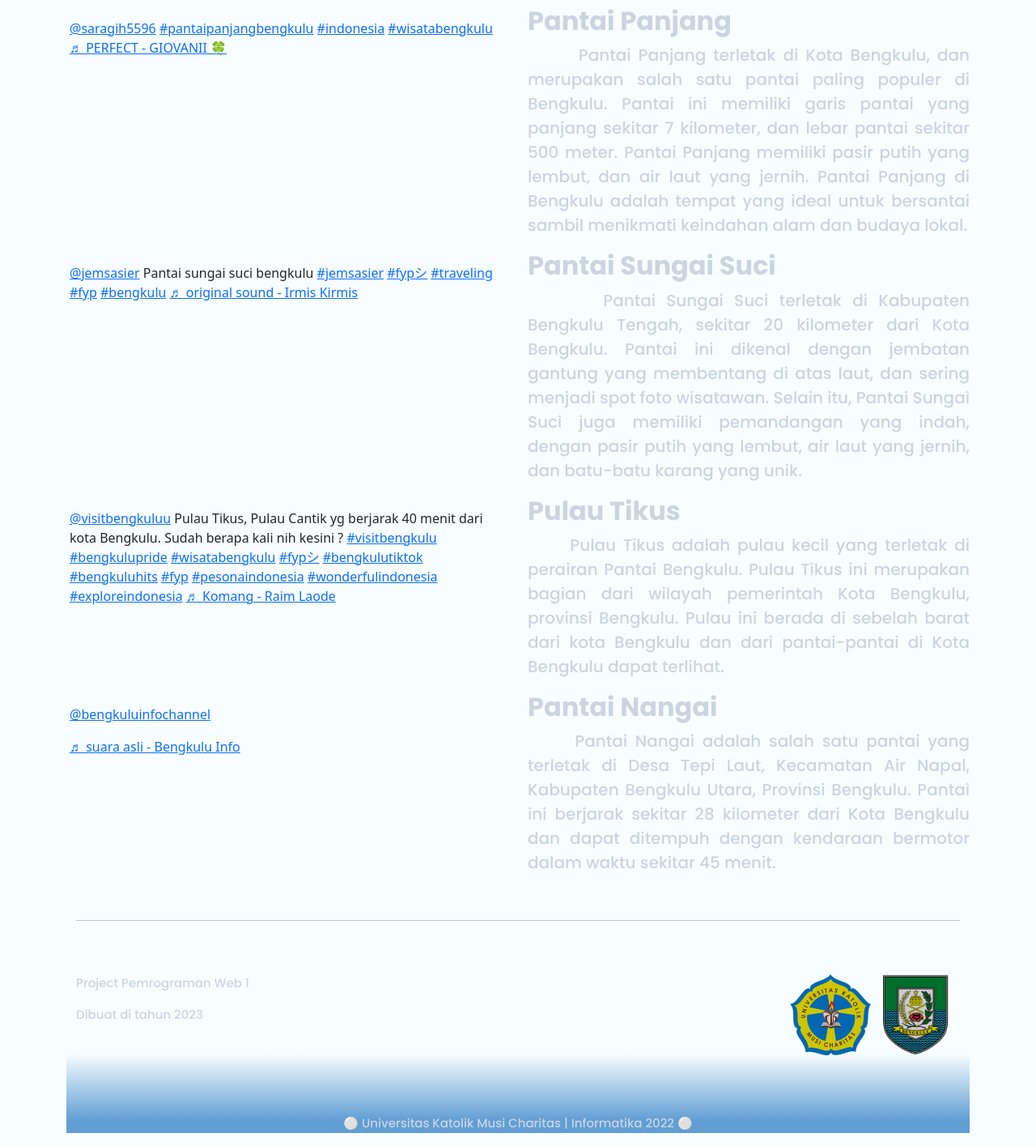
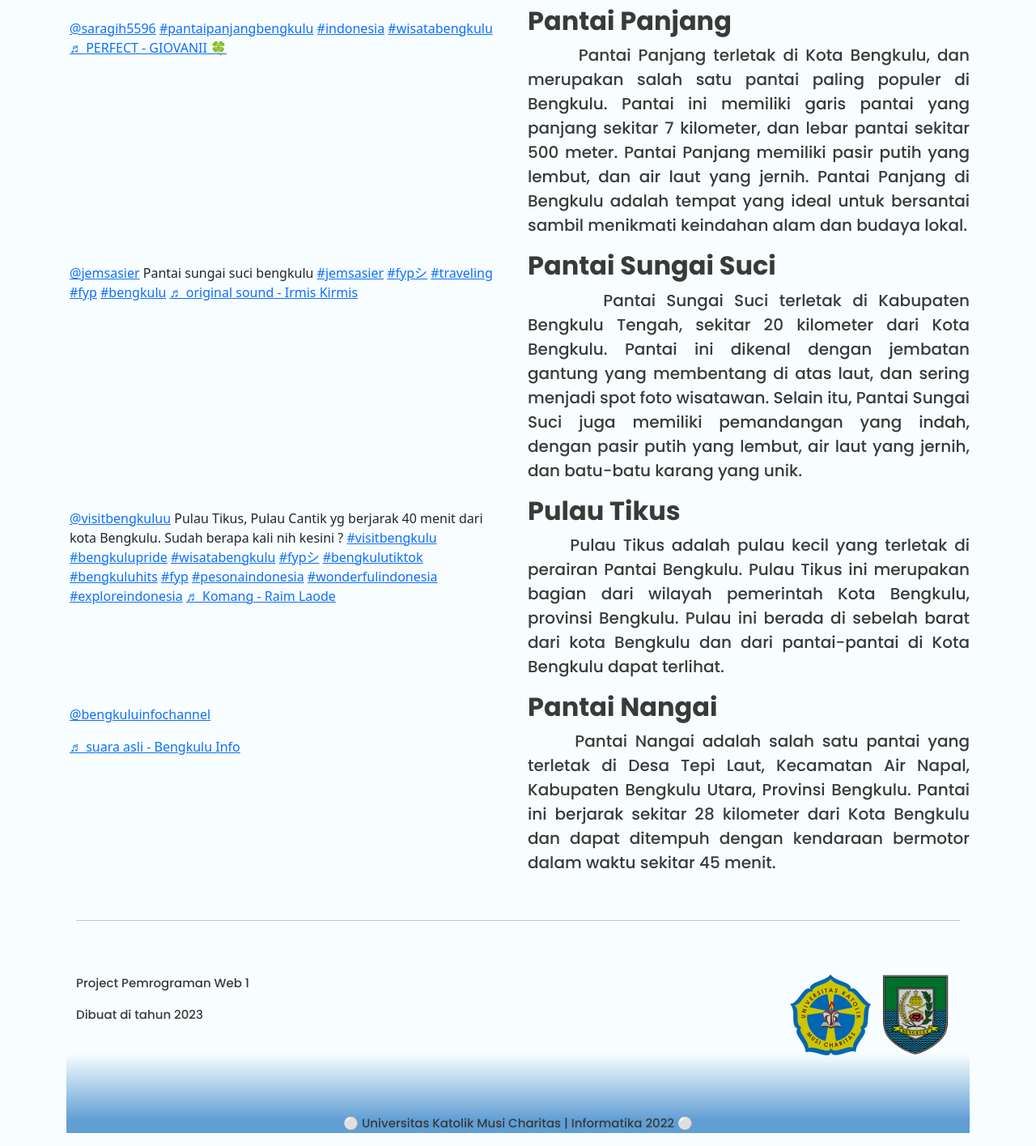
Before and after one commit to PatrikGalihAdiParananda/BengkuluVibes, a plain HTML site: page Wisata/Pantai/wisata2.html in a window 1280 px wide. Shown: the part 1087-2502 px from the top of the page at 81% size. Drawn offline with nearby package versions, Linux system fonts and the light colour scheme; a script that the page names is missing.

Commit message:
Ganti warna tulisan

```diff
--- a/Wisata/Pantai/wisata2.html
+++ b/Wisata/Pantai/wisata2.html
@@ -61,7 +61,7 @@
         <h1>
           <div class="row justify-content-center hiddencenter">
             <div class="col">
-              <div class="fw-bold poppinsboldsejarah" style="color: #cbd5e1">
+              <div class="fw-bold poppinsboldsejarah" style="color: #383b38">
                 <font color="#00bfff">Beragam Pantai</font> <br />
                 "Bengkulu"
               </div>
@@ -85,7 +85,7 @@
           </blockquote>
           <script async src="https://www.tiktok.com/embed.js"></script>
         </div>
-        <div class="col-md-6 poppinsmedium" style="color: #cbd5e1">
+        <div class="col-md-6 poppinsmedium" style="color: #383b38">
           <h2><b>Pantai Panjang</b></h2>
           <p class="teksps" align="justify">
             &nbsp;&nbsp;&nbsp;&nbsp;&nbsp;&nbsp; Pantai Panjang terletak di Kota Bengkulu, dan merupakan salah satu pantai paling populer di Bengkulu. Pantai ini memiliki garis pantai yang panjang sekitar 7 kilometer, dan lebar pantai
@@ -109,7 +109,7 @@
           </blockquote>
           <script async src="https://www.tiktok.com/embed.js"></script>
         </div>
-        <div class="col-md-6 poppinsmedium" style="color: #cbd5e1">
+        <div class="col-md-6 poppinsmedium" style="color: #383b38">
           <h2><b>Pantai Sungai Suci</b></h2>
           <p class="teksps" align="justify">
             &nbsp;&nbsp;&nbsp;&nbsp;&nbsp;&nbsp; Pantai Sungai Suci terletak di Kabupaten Bengkulu Tengah, sekitar 20 kilometer dari Kota Bengkulu. Pantai ini dikenal dengan jembatan gantung yang membentang di atas laut, dan sering menjadi
@@ -138,7 +138,7 @@
           </blockquote>
           <script async src="https://www.tiktok.com/embed.js"></script>
         </div>
-        <div class="col-md-6 poppinsmedium" style="color: #cbd5e1">
+        <div class="col-md-6 poppinsmedium" style="color: #383b38">
           <h2><b>Pulau Tikus</b></h2>
           <p class="teksps" align="justify">
             &nbsp;&nbsp;&nbsp;&nbsp;&nbsp;&nbsp;Pulau Tikus adalah pulau kecil yang terletak di perairan Pantai Bengkulu. Pulau Tikus ini merupakan bagian dari wilayah pemerintah Kota Bengkulu, provinsi Bengkulu. Pulau ini berada di sebelah
@@ -157,7 +157,7 @@
           </blockquote>
           <script async src="https://www.tiktok.com/embed.js"></script>
         </div>
-        <div class="col-md-6 poppinsmedium" style="color: #cbd5e1">
+        <div class="col-md-6 poppinsmedium" style="color: #383b38">
           <h2><b>Pantai Nangai</b></h2>
           <p class="teksps" align="justify">
             &nbsp;&nbsp;&nbsp;&nbsp;&nbsp;&nbsp;Pantai Nangai adalah salah satu pantai yang terletak di Desa Tepi Laut, Kecamatan Air Napal, Kabupaten Bengkulu Utara, Provinsi Bengkulu. Pantai ini berjarak sekitar 28 kilometer dari Kota
@@ -175,7 +175,7 @@
       <!-- Footer -->
       <section style="background: linear-gradient(0deg, #619ed4 8%, rgba(255, 255, 255, 0) 50%)">
         <div class="container">
-          <div class="poppinsmedium" align="left" style="color: #cbd5e1; font-size: 15px">
+          <div class="poppinsmedium" align="left" style="color: #383b38; font-size: 15px">
             <a href="https://www.instagram.com/pemprov_bengkulu/">
               <img src="/Bengkulu.png" alt="Logo Sponsor" class="img-sponsor" style="float: right; margin-right: 5px" />
             </a>
@@ -188,7 +188,7 @@
             <p>Dibuat di tahun 2023</p>
           </div>
           <br /><br /><br /><br />
-          <div class="poppinsmedium text-center" style="color: #cbd5e1; font-size: 15px">
+          <div class="poppinsmedium text-center" style="color: #383b38; font-size: 15px">
             <p>&#9898; Universitas Katolik Musi Charitas | Informatika 2022 &#9898;</p>
           </div>
         </div>
```
Also changed, not shown: Makanan/makanan.html (+3 -3 lines), Wisata/Air Terjun/Bengkulu Air Terjun/Airterjun.html (+8 -8 lines), Wisata/Bukit/bukit.html (+6 -6 lines), Wisata/Danau/Bengkulu Danau/danau.html (+8 -8 lines), Wisata/Sejarah/Sejarah.html (+7 -7 lines), Wisata/index.html (+4 -4 lines).
